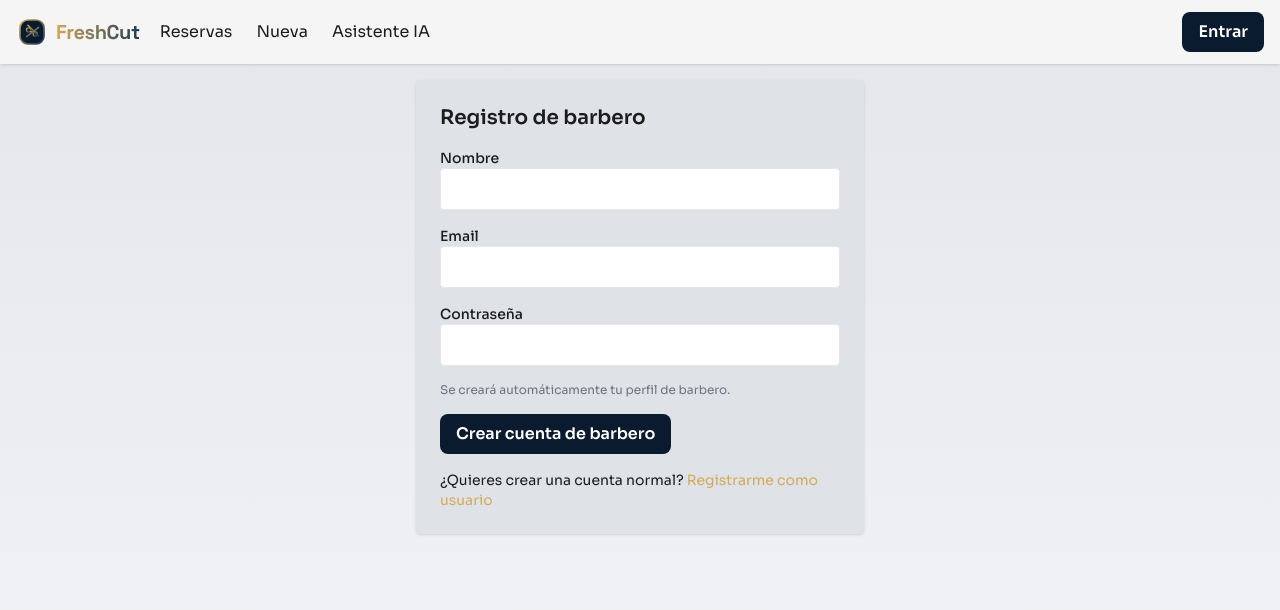
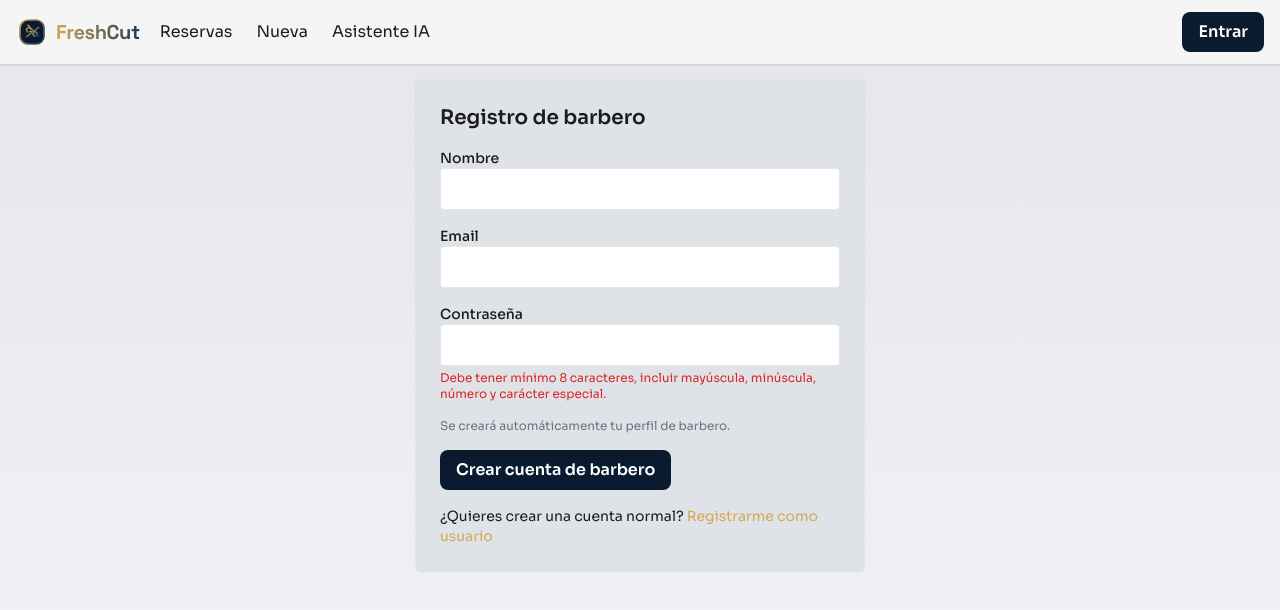
Before and after one commit to freshcutm/freshCut-Frontend, an Angular app: page /auth/register/barbero in a window 1280 px wide. Shown: the top 610 px of the page. Built offline with nearby package versions, Linux system fonts and the light colour scheme.

Commit message:
contraseña nueva

```diff
--- a/src/app/features/auth/register-admin.component.ts
+++ b/src/app/features/auth/register-admin.component.ts
@@ -25,6 +25,9 @@ import { NotificationsService } from '../../ui/notifications.service';
         <div>
           <label class="block text-sm font-medium">Contraseña</label>
           <input [(ngModel)]="password" name="password" type="password" class="w-full border rounded px-3 py-2" required />
+          <p class="mt-1 text-xs" [ngClass]="isStrongPassword(password) ? 'text-gray-500' : 'text-red-600'">
+            Debe tener mínimo 8 caracteres, incluir mayúscula, minúscula, número y carácter especial.
+          </p>
         </div>
         <button class="w-full sm:w-auto bg-green-600 text-white px-4 py-2 rounded hover:bg-green-700" type="submit">Crear admin</button>
       </form>
@@ -46,6 +49,11 @@ export class RegisterAdminComponent {
   constructor(private auth: AuthService, private router: Router, private notifications: NotificationsService) {}
 
   async register() {
+    // Validación de contraseña fuerte: mínimo 8 caracteres, una mayúscula, una minúscula, un número y un carácter especial
+    if (!this.isStrongPassword(this.password)) {
+      this.notifications.error('No se pudo crear cuenta: contraseña inválida. Debe tener mínimo 8 caracteres, incluir mayúscula, minúscula, número y carácter especial.');
+      return;
+    }
     try {
       await this.auth.register(this.name, this.email, this.password, 'ADMIN');
       this.notifications.success('Cuenta admin creada. Ahora inicia sesión.');
@@ -54,4 +62,9 @@ export class RegisterAdminComponent {
       this.notifications.error(e?.error?.message || e?.error?.error || e?.message || 'No se pudo registrar');
     }
   }
+
+  isStrongPassword(pw: string): boolean {
+    const re = /^(?=.*[a-z])(?=.*[A-Z])(?=.*\d)(?=.*[^A-Za-z0-9]).{8,}$/;
+    return re.test(pw || '');
+  }
 }
--- a/src/app/features/auth/register-barber.component.ts
+++ b/src/app/features/auth/register-barber.component.ts
@@ -24,6 +24,9 @@ import { NotificationsService } from '../../ui/notifications.service';
         <div>
           <label class="block text-sm font-medium">Contraseña</label>
           <input [(ngModel)]="password" name="password" type="password" class="w-full border rounded px-3 py-2" required />
+          <p class="mt-1 text-xs" [ngClass]="isStrongPassword(password) ? 'text-gray-500' : 'text-red-600'">
+            Debe tener mínimo 8 caracteres, incluir mayúscula, minúscula, número y carácter especial.
+          </p>
         </div>
 
         <p class="text-xs text-gray-500">Se creará automáticamente tu perfil de barbero.</p>
@@ -43,6 +46,11 @@ export class RegisterBarberComponent {
   constructor(private auth: AuthService, private router: Router, private notifications: NotificationsService) {}
 
   async register() {
+    // Validación de contraseña fuerte: mínimo 8 caracteres, una mayúscula, una minúscula, un número y un carácter especial
+    if (!this.isStrongPassword(this.password)) {
+      this.notifications.error('No se pudo crear cuenta: contraseña inválida. Debe tener mínimo 8 caracteres, incluir mayúscula, minúscula, número y carácter especial.');
+      return;
+    }
     try {
       await this.auth.register(this.name, this.email, this.password, 'BARBER');
       this.notifications.success('Cuenta de barbero creada. Ahora inicia sesión.');
@@ -51,4 +59,9 @@ export class RegisterBarberComponent {
       this.notifications.error(e?.error?.message || e?.error?.error || e?.message || 'No se pudo registrar');
     }
   }
+
+  isStrongPassword(pw: string): boolean {
+    const re = /^(?=.*[a-z])(?=.*[A-Z])(?=.*\d)(?=.*[^A-Za-z0-9]).{8,}$/;
+    return re.test(pw || '');
+  }
 }
--- a/src/app/features/auth/register.component.ts
+++ b/src/app/features/auth/register.component.ts
@@ -24,6 +24,9 @@ import { NotificationsService } from '../../ui/notifications.service';
         <div>
           <label class="block text-sm font-medium mb-1">Contraseña</label>
           <input [(ngModel)]="password" name="password" type="password" class="w-full border rounded px-3 py-2 focus:outline-none focus:ring-2 focus:ring-indigo-500" required />
+          <p class="mt-1 text-xs" [ngClass]="isStrongPassword(password) ? 'text-gray-500' : 'text-red-600'">
+            Debe tener mínimo 8 caracteres, incluir mayúscula, minúscula, número y carácter especial.
+          </p>
         </div>
         <div class="flex items-center gap-3">
           <button class="w-full sm:w-auto btn btn-primary" type="submit">Crear cuenta</button>
@@ -41,6 +44,11 @@ export class RegisterComponent {
   constructor(private auth: AuthService, private router: Router, private notifications: NotificationsService) {}
 
   async register() {
+    // Validación de contraseña fuerte: mínimo 8 caracteres, una mayúscula, una minúscula, un número y un carácter especial
+    if (!this.isStrongPassword(this.password)) {
+      this.notifications.error('No se pudo crear cuenta: contraseña inválida. Debe tener mínimo 8 caracteres, incluir mayúscula, minúscula, número y carácter especial.');
+      return;
+    }
     try {
       await this.auth.register(this.name, this.email, this.password);
       this.notifications.success('Cuenta creada correctamente. Ahora inicia sesión.');
@@ -49,4 +57,9 @@ export class RegisterComponent {
       this.notifications.error(e?.error?.message || e?.error?.error || e?.message || 'No se pudo registrar');
     }
   }
+
+  isStrongPassword(pw: string): boolean {
+    const re = /^(?=.*[a-z])(?=.*[A-Z])(?=.*\d)(?=.*[^A-Za-z0-9]).{8,}$/;
+    return re.test(pw || '');
+  }
 }
```
